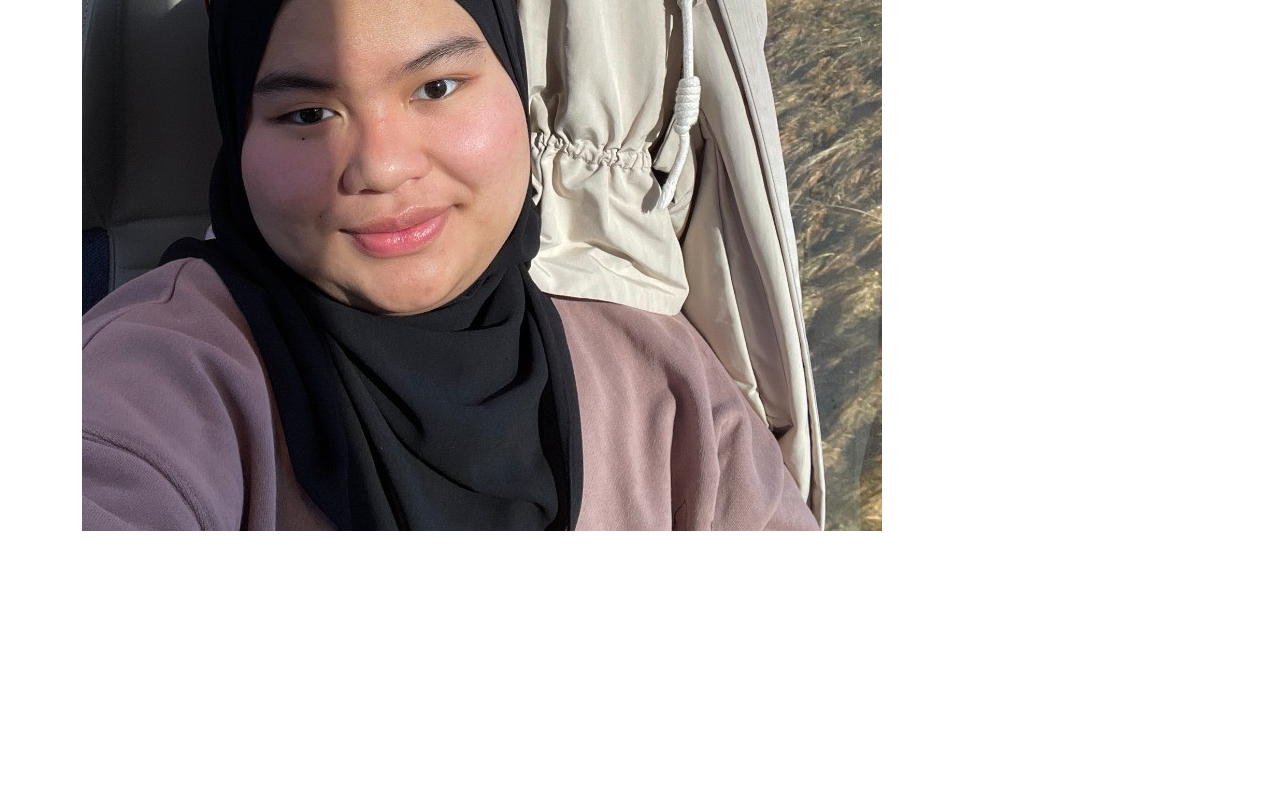
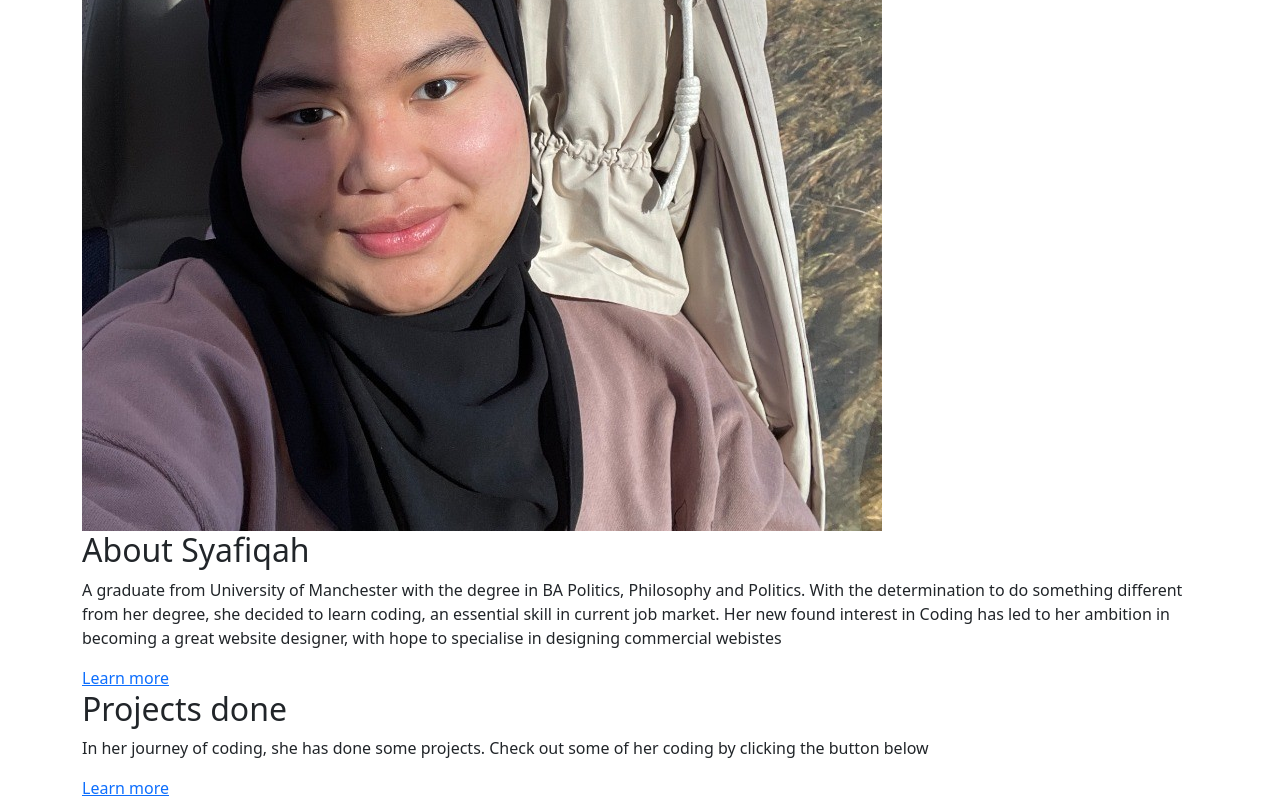
Before and after one commit to cosylily/portfolio-lily, a plain HTML site: page home.html in a window 1280 px wide. Shown: the part 379-1179 px from the top of the page. Before the commit the page ends 910 px from the top, so only its background shows below. Drawn offline with nearby package versions, Linux system fonts and the light colour scheme.

Commit message:
Setting up the webpage structure
Added two more files for the pages in the website

```diff
--- a/home.html
+++ b/home.html
@@ -27,6 +27,26 @@
           ><img src="Syafiqah's picture.jpeg" alt="Syafiqah's profile picture"
         /></span>
       </div>
+      <div class="about">
+        <h2>About Syafiqah</h2>
+        <p class="aboutBody">
+          A graduate from University of Manchester with the degree in BA
+          Politics, Philosophy and Politics. With the determination to do
+          something different from her degree, she decided to learn coding, an
+          essential skill in current job market. Her new found interest in
+          Coding has led to her ambition in becoming a great website designer,
+          with hope to specialise in designing commercial webistes
+        </p>
+        <a href="about.html">Learn more</a>
+      </div>
+      <div class="projects">
+        <h2>Projects done</h2>
+        <p class="projectBody">
+          In her journey of coding, she has done some projects. Check out some
+          of her coding by clicking the button below
+        </p>
+        <a href="project.html">Learn more</a>
+      </div>
     </div>
   </body>
 </html>
```
Also changed, not shown: about.html (added, +18 -0 lines), project.html (added, +18 -0 lines).
